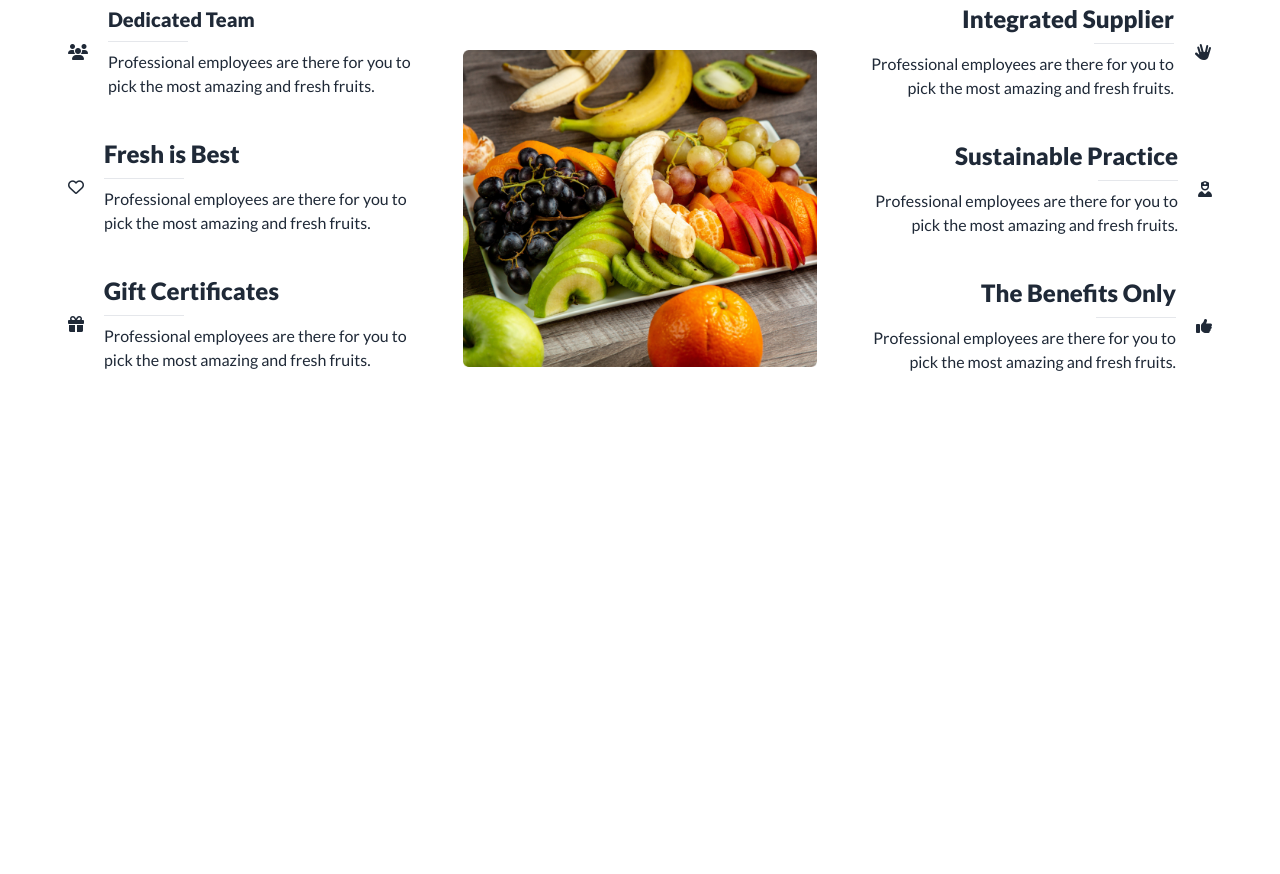
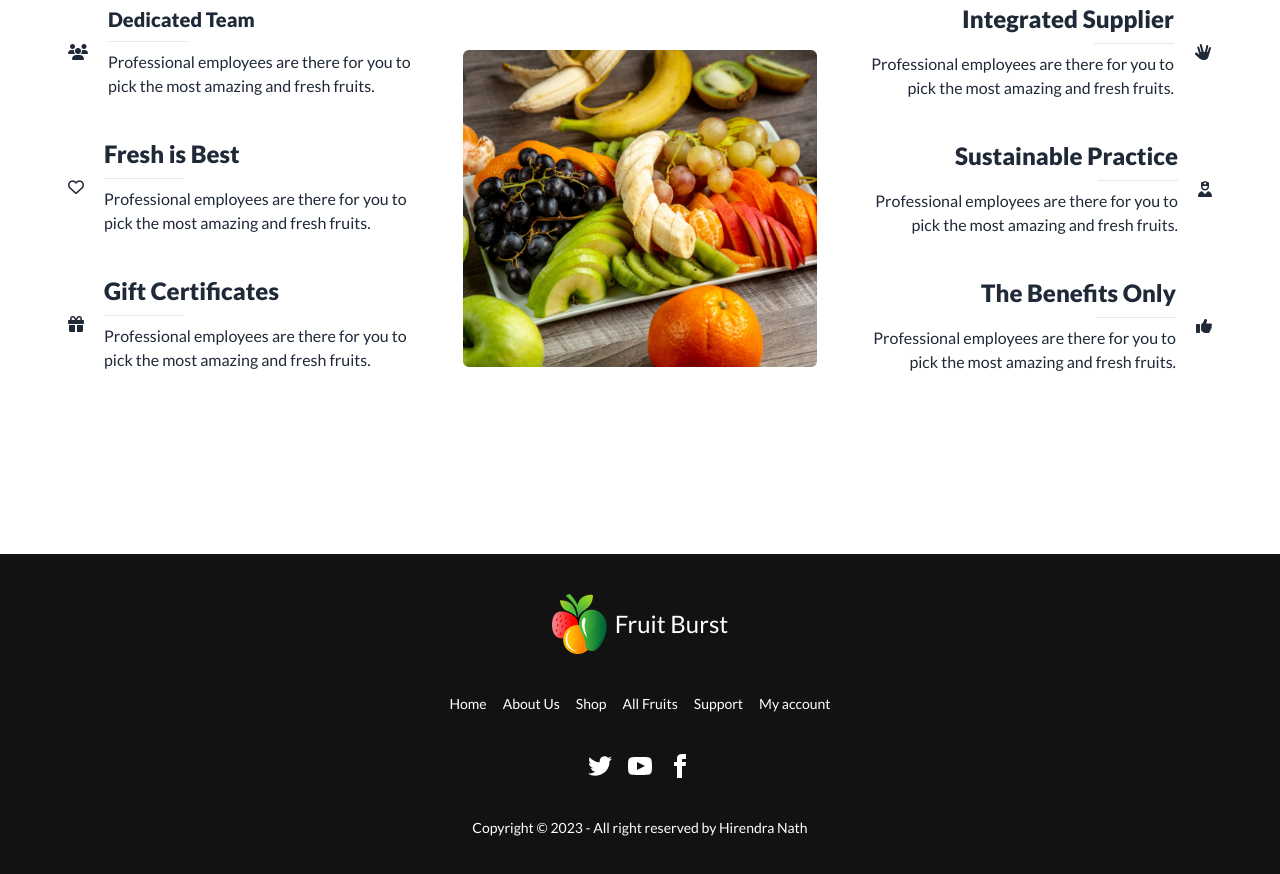
Before and after one commit to hirendranath/b8a3-fruit-brust-by-hiren, a plain HTML site: page index.html in a window 1280 px wide. Shown: the part 2197-3071 px from the top of the page. Before the commit the page ends 2751 px from the top, so only its background shows below. Drawn offline with nearby package versions, Linux system fonts and the light colour scheme.

Commit message:
footer done

```diff
--- a/index.html
+++ b/index.html
@@ -464,8 +464,7 @@
 
     <!-- Meet Team Section start here -->
 
-    <section
-      class="lg:py-30 md:py-15 py-5 px-5 rounded-2xl bg-[url('./images/team.png')] bg-no-repeat bg-cover  bg-[#343434] bg-blend-multiply ">
+    <section class="lg:py-30 md:py-15 py-5 px-5 rounded-2xl bg-[url('./images/team.png')] bg-no-repeat bg-cover  bg-[#343434] bg-blend-multiply ">
 
       <div class=" text-white text-center">
 
@@ -729,9 +728,42 @@
     <!-- Why Choose Us Section end here -->
 
   </main>
-  <footer>
-
-    </footer>
+  <footer class="footer footer-center p-10 bg-[#121212] text-white text-base-content">
+    <div class="navbar-center flex items-center text-xl">
+          <img src="./images/logo.png" alt="">
+          <span class="text-2xl">Fruit Burst</span>
+        </div>
+    <div class="grid grid-flow-col gap-4">
+      <a class="link link-hover">Home</a>
+      <a class="link link-hover"> About Us</a>
+      <a class="link link-hover">Shop</a>
+      <a class="link link-hover"> All Fruits</a>
+      <a class="link link-hover"> Support</a>
+      <a class="link link-hover"> My account</a>
+    </div>
+    <div>
+      <div class="grid grid-flow-col gap-4">
+        <a><svg xmlns="http://www.w3.org/2000/svg" width="24" height="24" viewBox="0 0 24 24" class="fill-current">
+            <path
+              d="M24 4.557c-.883.392-1.832.656-2.828.775 1.017-.609 1.798-1.574 2.165-2.724-.951.564-2.005.974-3.127 1.195-.897-.957-2.178-1.555-3.594-1.555-3.179 0-5.515 2.966-4.797 6.045-4.091-.205-7.719-2.165-10.148-5.144-1.29 2.213-.669 5.108 1.523 6.574-.806-.026-1.566-.247-2.229-.616-.054 2.281 1.581 4.415 3.949 4.89-.693.188-1.452.232-2.224.084.626 1.956 2.444 3.379 4.6 3.419-2.07 1.623-4.678 2.348-7.29 2.04 2.179 1.397 4.768 2.212 7.548 2.212 9.142 0 14.307-7.721 13.995-14.646.962-.695 1.797-1.562 2.457-2.549z">
+            </path>
+          </svg></a>
+        <a><svg xmlns="http://www.w3.org/2000/svg" width="24" height="24" viewBox="0 0 24 24" class="fill-current">
+            <path
+              d="M19.615 3.184c-3.604-.246-11.631-.245-15.23 0-3.897.266-4.356 2.62-4.385 8.816.029 6.185.484 8.549 4.385 8.816 3.6.245 11.626.246 15.23 0 3.897-.266 4.356-2.62 4.385-8.816-.029-6.185-.484-8.549-4.385-8.816zm-10.615 12.816v-8l8 3.993-8 4.007z">
+            </path>
+          </svg></a>
+        <a><svg xmlns="http://www.w3.org/2000/svg" width="24" height="24" viewBox="0 0 24 24" class="fill-current">
+            <path
+              d="M9 8h-3v4h3v12h5v-12h3.642l.358-4h-4v-1.667c0-.955.192-1.333 1.115-1.333h2.885v-5h-3.808c-3.596 0-5.192 1.583-5.192 4.615v3.385z">
+            </path>
+          </svg></a>
+      </div>
+    </div>
+    <div>
+      <p>Copyright © 2023 - All right reserved by Hirendra Nath</p>
+    </div>
+  </footer>
 </body>
 
 </html>
```
